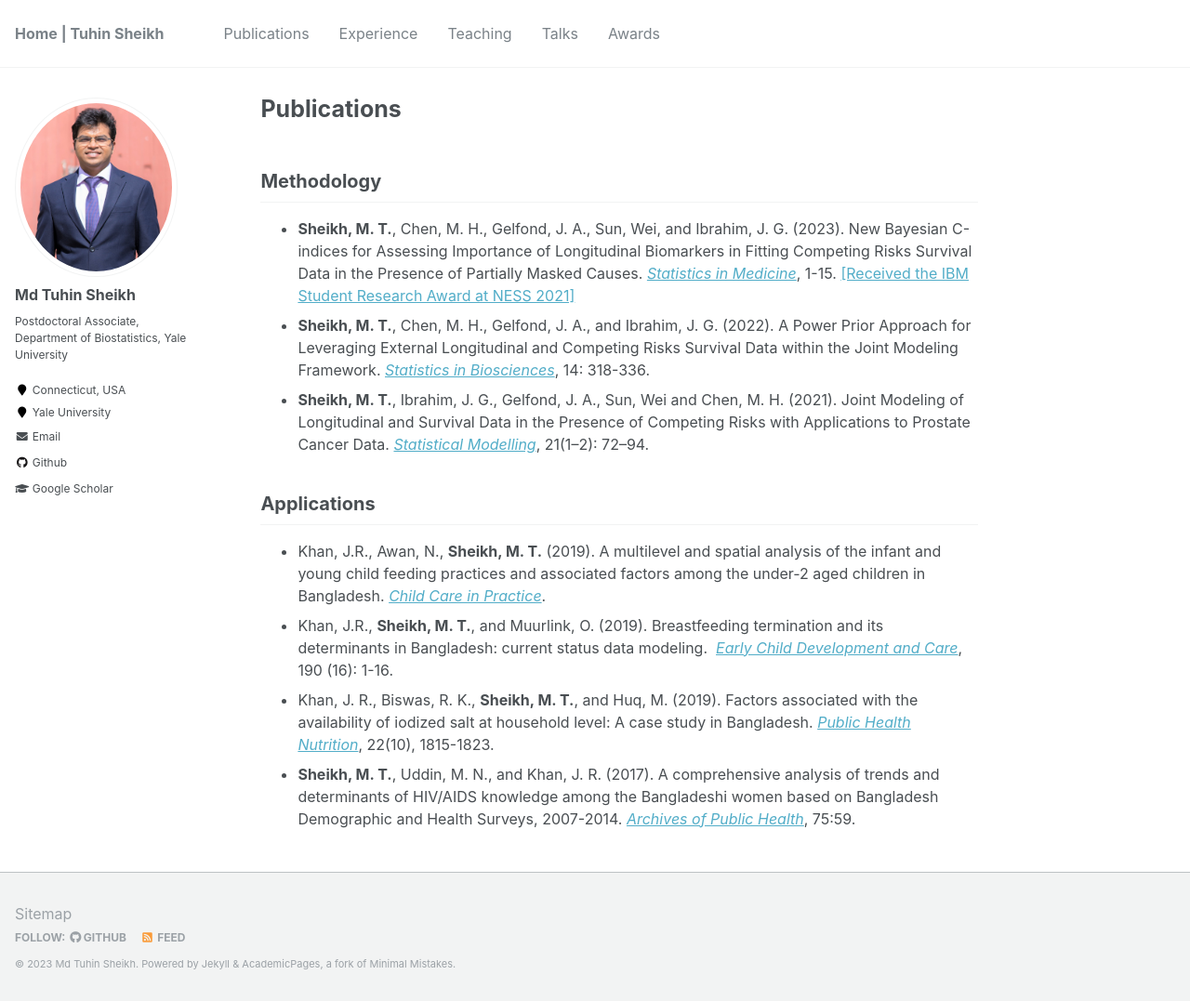
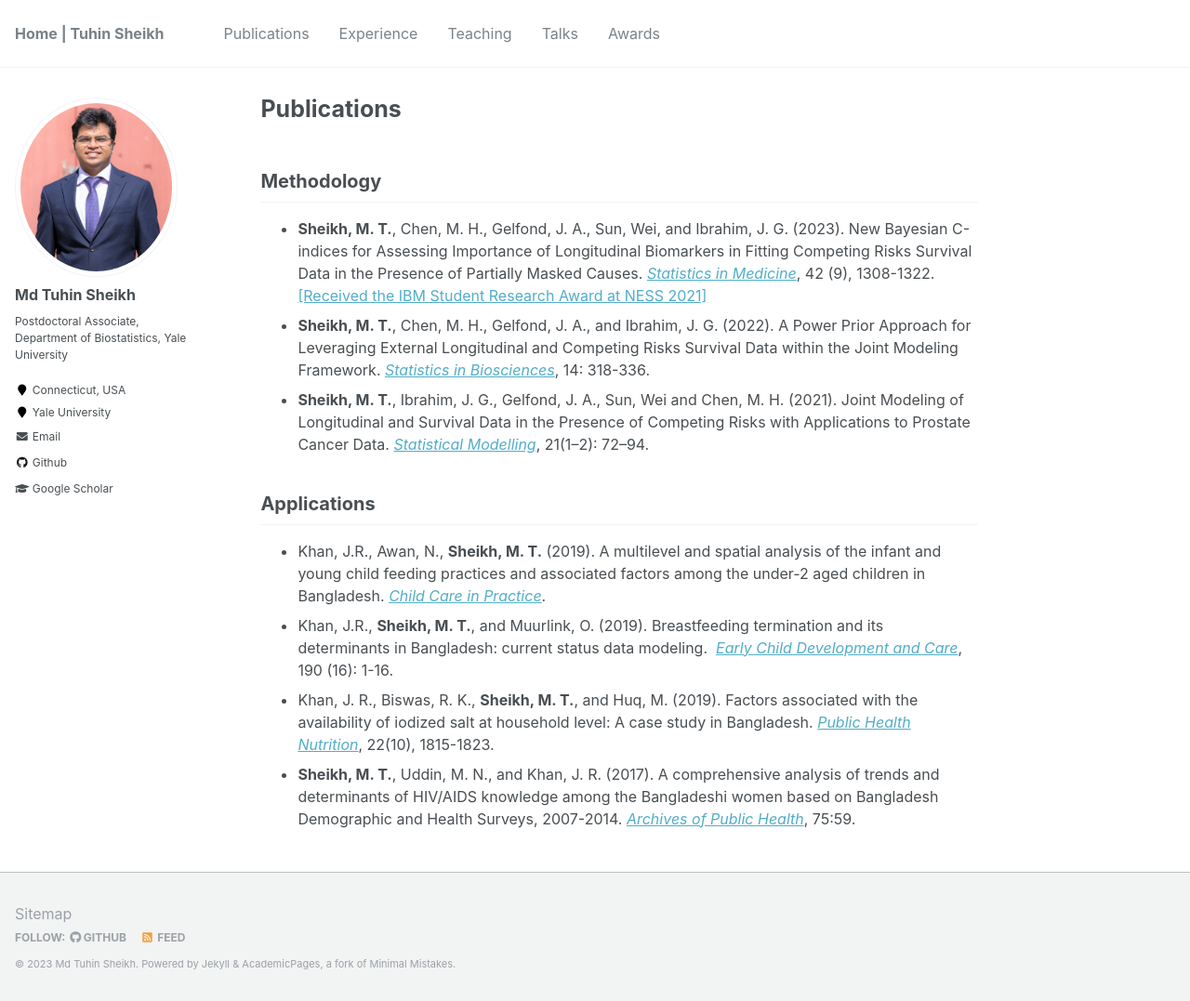
Before and after one commit to mdtuhinsheikh/mdtuhinsheikh.github.io, a Jekyll site: the page built from _pages/publications.md, in a window 1280 px wide and 1077 px high. Shown: the whole window at 93% size. Built offline with Jekyll 4.4.1, drawn with Linux system fonts in a browser that asks for light colours.

Commit message:
Update publications.md

```diff
--- a/_pages/publications.md
+++ b/_pages/publications.md
@@ -6,7 +6,7 @@ author_profile: true
 
 ## Methodology
 - **Sheikh, M. T.**, Chen, M. H., Gelfond, J. A., Sun, Wei, and Ibrahim, J. G. (2023). New Bayesian C-indices for Assessing Importance of Longitudinal Biomarkers
-in Fitting Competing Risks Survival Data in the Presence of Partially Masked Causes. [*Statistics in Medicine*](https://onlinelibrary.wiley.com/doi/10.1002/sim.9671), 1-15. [[Received the IBM Student Research Award at NESS 2021]](https://nestat.org/ibmawards/ibm2021/)
+in Fitting Competing Risks Survival Data in the Presence of Partially Masked Causes. [*Statistics in Medicine*](https://onlinelibrary.wiley.com/doi/10.1002/sim.9671), 42 (9), 1308-1322. [[Received the IBM Student Research Award at NESS 2021]](https://nestat.org/ibmawards/ibm2021/)
 - **Sheikh, M. T.**, Chen, M. H., Gelfond, J. A., and Ibrahim, J. G. (2022). A Power Prior Approach for Leveraging External Longitudinal and Competing Risks Survival Data within the Joint Modeling Framework. [*Statistics in Biosciences*](https://doi.org/10.1007/s12561-021-09330-6), 14: 318-336.
 - **Sheikh, M. T.**, Ibrahim, J. G., Gelfond, J. A., Sun, Wei and Chen, M. H. (2021). Joint Modeling of Longitudinal and Survival Data in the Presence of Competing Risks with Applications to Prostate Cancer Data. [*Statistical Modelling*](https://pubmed.ncbi.nlm.nih.gov/34177376/), 21(1–2): 72–94.
 
```
